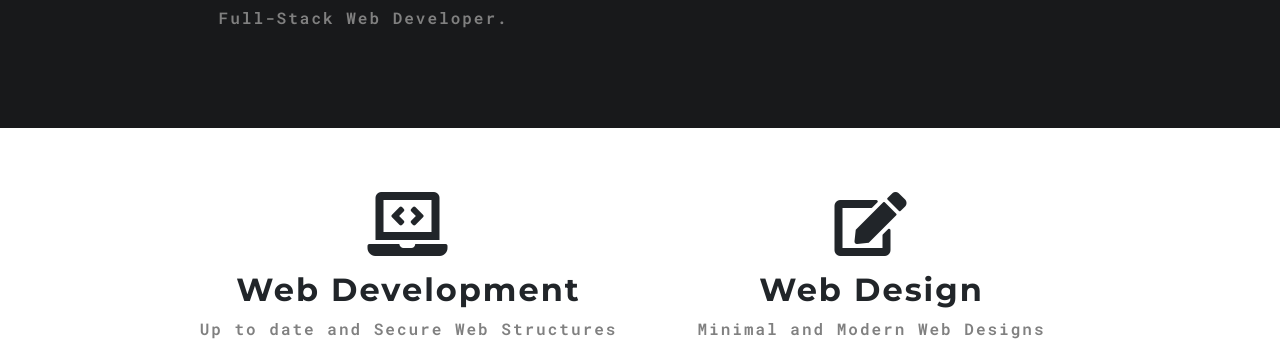
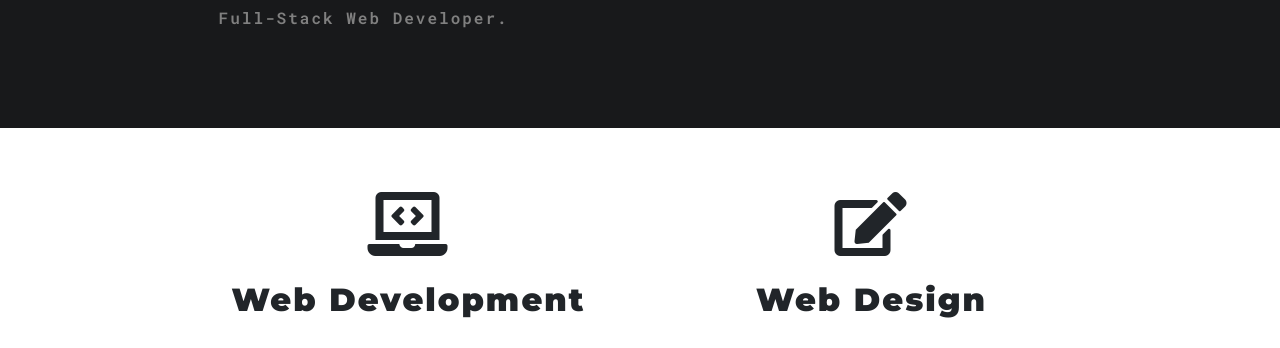
Before and after one commit to alphajames/alphortfolio, a plain HTML site: page index.html in a window 1280 px wide. Shown: the part 452-800 px from the top of the page. Drawn offline with nearby package versions, Linux system fonts and the light colour scheme.

Commit message:
Update index.html

```diff
--- a/index.html
+++ b/index.html
@@ -54,12 +54,12 @@
         <div class="row">
           <div class="col-lg-6 about-tag">
             <i class="fas fa-laptop-code fa-4x icon"></i>
-            <h2 class="showcase-heading1 font-700">Web Development</h2>
+            <h2 class="showcase-heading font-900">Web Development</h2>
             <p class="description-text">Up to date and Secure Web Structures</p>
           </div>
           <div class="col-lg-6 about-tag">
             <i class="fas fa-edit fa-4x icon"></i>
-            <h2 class="showcase-heading1 font-700">Web Design</h2>
+            <h2 class="showcase-heading font-900">Web Design</h2>
             <p class="description-text">Minimal and Modern Web Designs</p>
           </div>
         </div>
```
